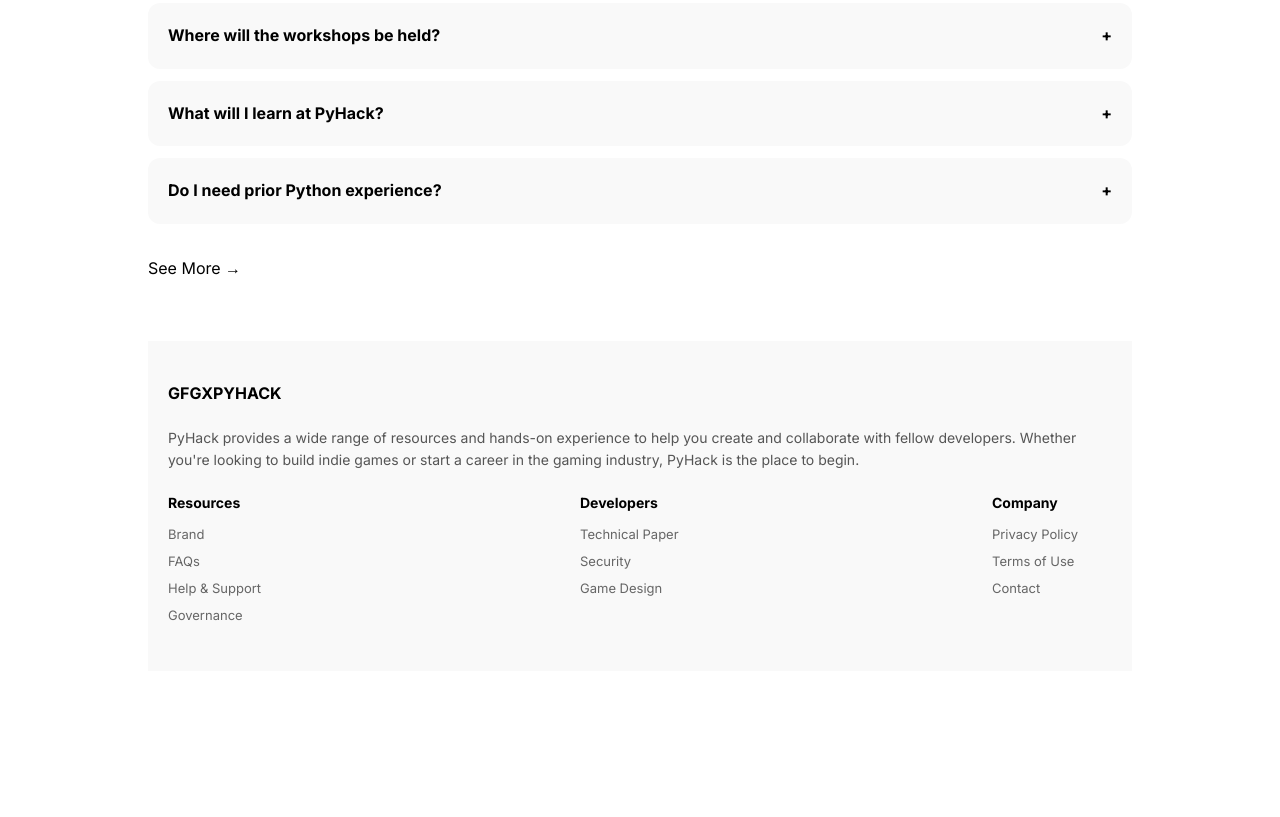
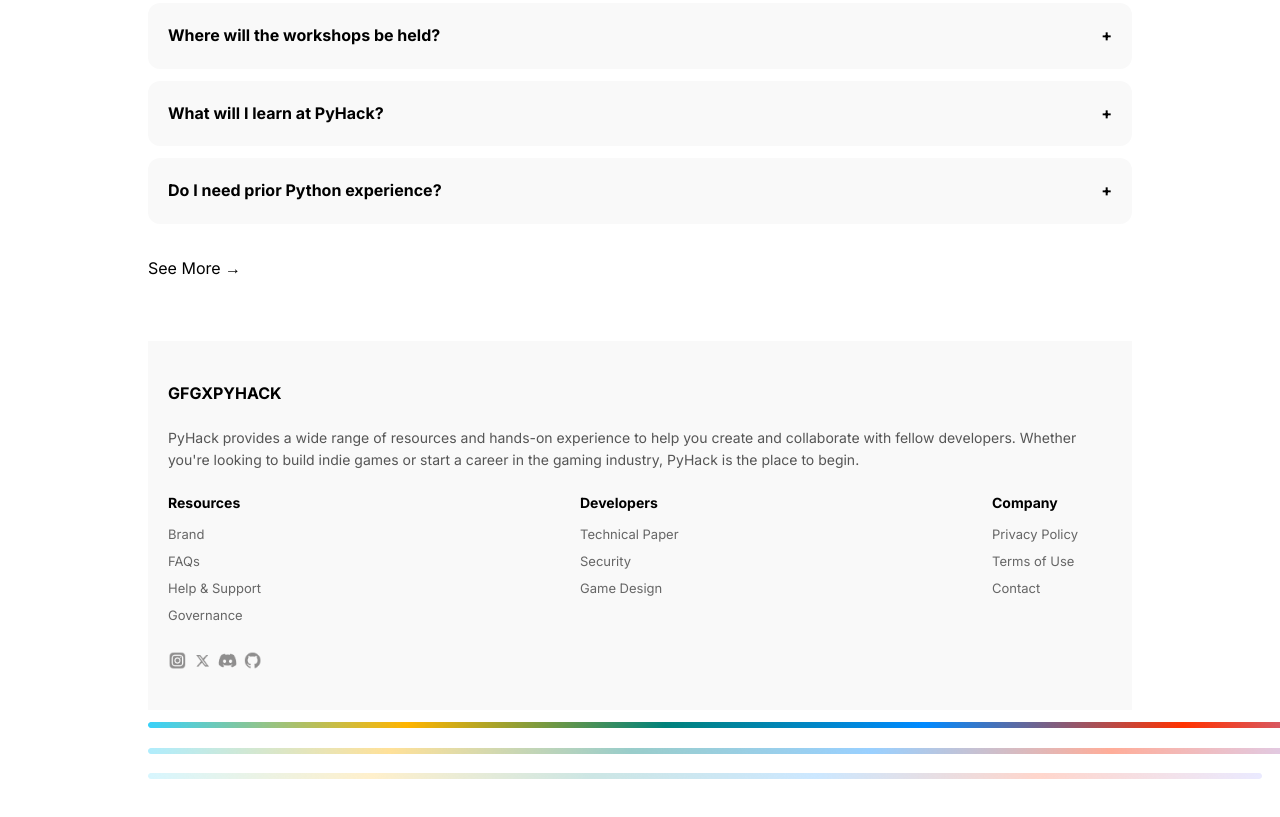
Before and after one commit to hackers-228/GFG, a plain HTML site: page index.html in a window 1280 px wide. Shown: the part 2975-3792 px from the top of the page. Drawn offline with Linux system fonts and the light colour scheme.

Commit message:
Update index.html

```diff
--- a/index.html
+++ b/index.html
@@ -138,14 +138,15 @@
             </ul>
           </div>
         </div>
+        <img src="socials (1).png" alt="" srcset="" width="10%">
       </div>
     </footer>
+   <div class="strips">
+    <img src="borderbottom (5).png" alt="" >
+    <img src="borderbottom (6).png" alt="" srcset="" id="2">
+    <img src="borderbottom (7).png" alt="" srcset="" id="3">
+    </div>
   </div>
-
-
-
-
-
   </main>
 </body>
 </html>
```
